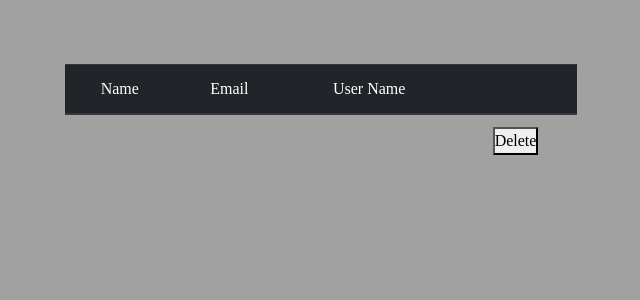
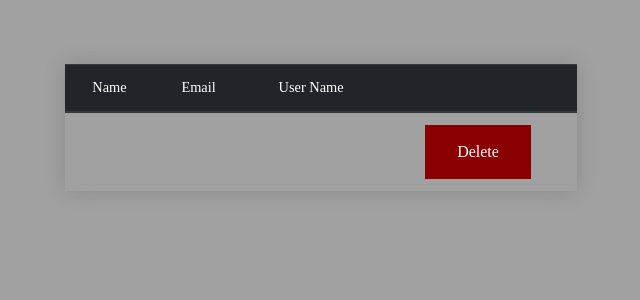
Before and after one commit to LiziEdgecom/php-html, a PHP site: page /Usesrs.php in a window 1280 px wide. Shown: the part 56-356 px from the top of the page, without its empty margins (319-959 px from the left). Run offline with PHP 8.4, Linux system fonts and the light colour scheme; the visitor is signed in with stand-in values (Sample User, id 1); tables that the repository leaves empty or names only in its code hold one stand-in row (values such as "Sample post"); data that the repository does not hold is empty; some libraries are stand-ins or nearby versions.

Commit message:
we are done  - execute order 66

```diff
--- a/src/Styles/layout.css
+++ b/src/Styles/layout.css
@@ -48,7 +48,7 @@ html * {
 
     position:relative;
     width: 100%;
-    height: auto;
+    height: 90%;
 }
 
 .banner .banner-text{
@@ -72,9 +72,9 @@ html * {
     text-align: center;
 }
 .banner img {
-    width: 100%;
+    width: 100vw;
     height: auto;
-    margin: auto;
+    margin:  auto;
     min-width: 50%;
     min-height: 50%;
     z-index: 0;
@@ -197,7 +197,12 @@ input[type=submit]:hover {
     text-align: center;
 
 }
-.user-page{
+.user-page{border-collapse: collapse;
+
+    font-size: 0.9em;
+    font-family: sans-serif;
+    min-width: 400px;
+    box-shadow: 0 0 20px rgba(0, 0, 0, 0.15);
     margin-top: 5vw;
     margin-left: 30%;
     margin-right: 30%;
@@ -205,4 +210,16 @@ input[type=submit]:hover {
     text-align: center;
 
 }
+.deleteButton{
+    background-color: darkred;
+    border: none;
+    color: white;
+    padding: 15px 32px;
+    text-align: center;
+    text-decoration: none;
+    display: inline-block;
+    font-size: 16px;
+
+}
+
 body{   }
--- a/src/includes/Chat.php
+++ b/src/includes/Chat.php
@@ -3,7 +3,7 @@ require 'Core.php';
 class Chat extends Core{
     public function fetchMessages(){
         //query
-        $this->query("SELECT articles.data,
+       $this->query("SELECT articles.data,
                                    users.userID,
                                     users.UID
                                     FROM articles
@@ -12,6 +12,8 @@ class Chat extends Core{
                                     ORDER BY id DESC
         ");
         return $this->rows();
+        //tu ti píšem ako / tvoj select ti da len jeden udaj jeden row
+
         //return rows
     }
 
```
